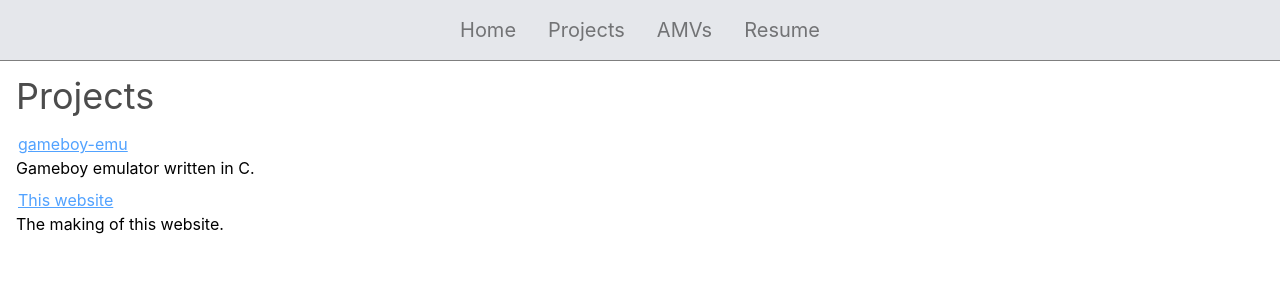
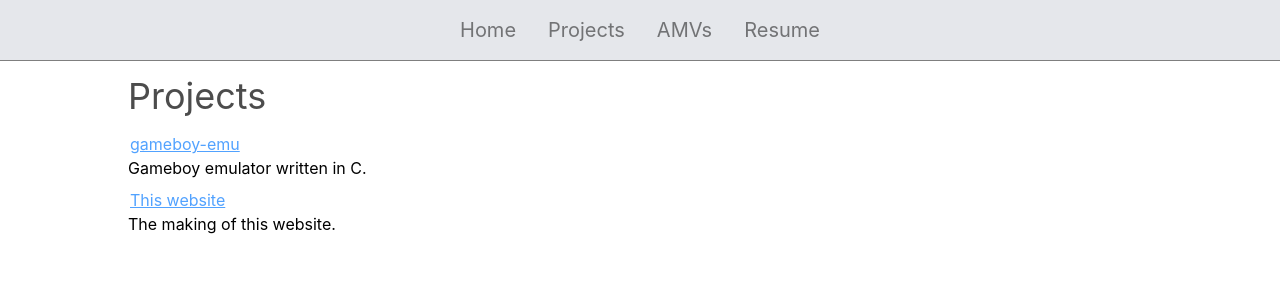
Before and after one commit to PsioNicolas/psionicolas.github.io, a SvelteKit app: page /projects in a window 1280 px wide. Shown: the top 300 px of the page. Built offline with nearby package versions, Linux system fonts and the light colour scheme.

Commit message:
Add blog layout

```diff
--- /dev/null
+++ b/src/lib/components/BlogLayout.svelte
@@ -0,0 +1,7 @@
+<script lang="ts">
+	const { children } = $props();
+</script>
+
+<div class="mx-auto max-w-5xl">
+	{@render children()}
+</div>
--- a/src/routes/layout.css
+++ b/src/routes/layout.css
@@ -22,3 +22,7 @@ nav {
 pre {
 	@apply mt-4 mb-4 rounded-lg p-4 whitespace-pre-wrap shadow-xl/20;
 }
+
+blog {
+	@apply m-auto w-1/2;
+}
--- a/src/routes/projects/+page.svelte
+++ b/src/routes/projects/+page.svelte
@@ -1,5 +1,6 @@
 <script lang="ts">
 	import { resolve } from '$app/paths';
+	import BlogLayout from '$lib/components/BlogLayout.svelte';
 
 	const projects = [
 		{
@@ -21,6 +22,7 @@
 	<title>Projects</title>
 </svelte:head>
 
+<BlogLayout>
 	<h1 class="mb-4">Projects</h1>
 	<ul class="flex flex-col gap-2">
 		{#each projects as project (project.id)}
@@ -35,3 +37,4 @@
 			</li>
 		{/each}
 	</ul>
+</BlogLayout>
--- a/src/routes/projects/this-website/+page.md
+++ b/src/routes/projects/this-website/+page.md
@@ -1,3 +1,9 @@
+<script lang="ts">
+    import BlogLayout from '$lib/components/BlogLayout.svelte';
+</script>
+
+<BlogLayout>
+
 # The Making of This Site
 ### Started May 23, 2026
 
@@ -5,3 +11,5 @@
 - Setting up the environment
 - Svelte MCP server
 - Why Svelte?
+
+</BlogLayout>
```
Also changed, not shown: src/routes/+page.md (+8 -0 lines), src/routes/projects/gameboy/+page.md (+8 -0 lines), src/routes/resume/+page.svelte (deleted). Lines whose indentation alone changed are shown as unchanged.
